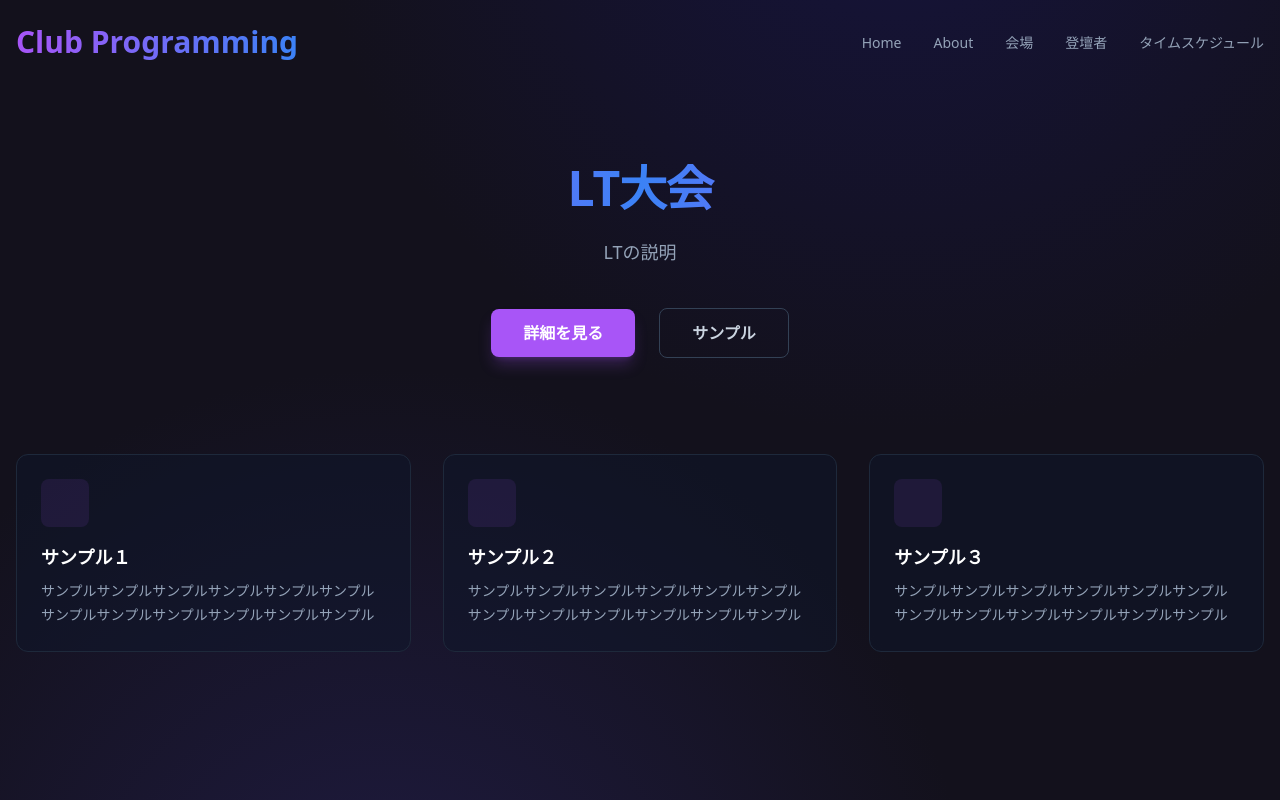
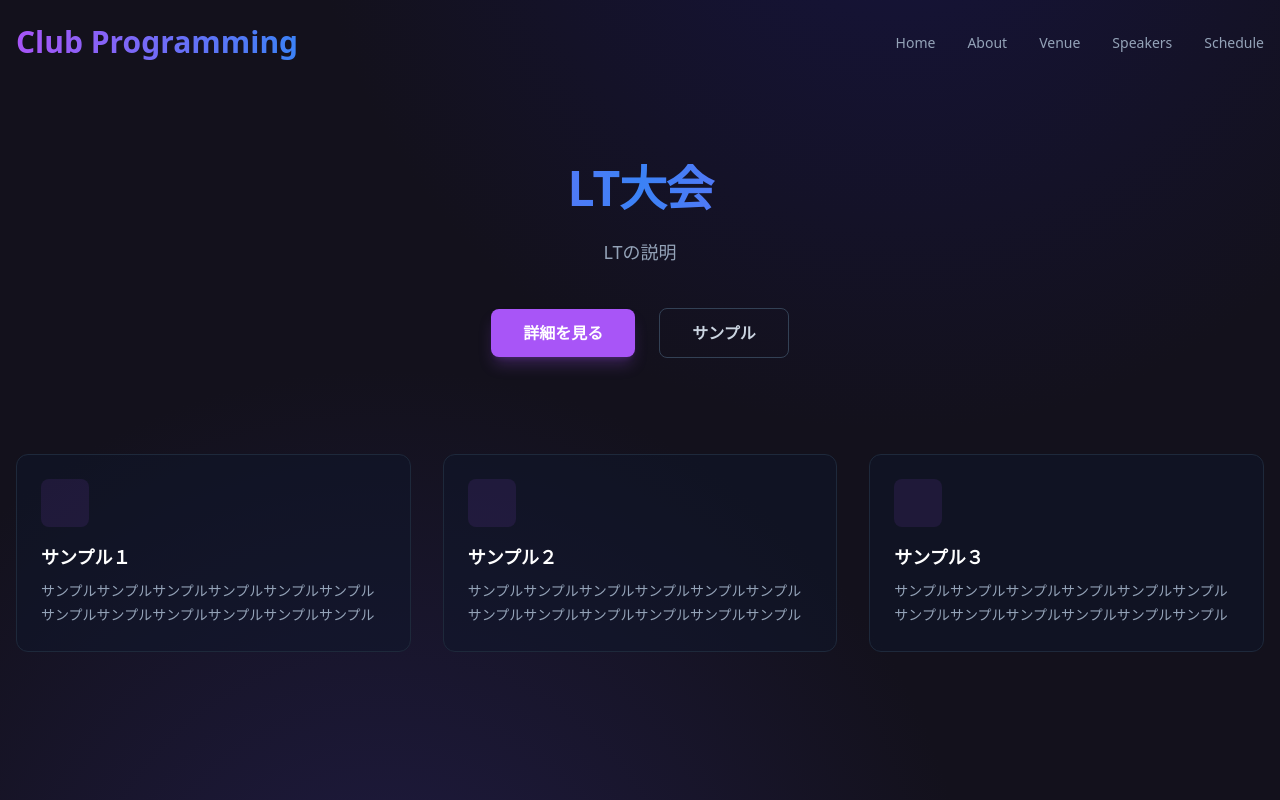
Before and after one commit to club-programming/club-programming.github.io, a React (Vite) app: page / in a window 1280 px wide. Built offline with nearby package versions, Linux system fonts and the light colour scheme.

Commit message:
feat: change header to English

```diff
--- a/src/App.jsx
+++ b/src/App.jsx
@@ -32,7 +32,7 @@ function App() {
                 >
                   About
                 </Link>
-                {['会場', '登壇者', 'タイムスケジュール'].map((item) => (
+                {['Venue', 'Speakers', 'Schedule'].map((item) => (
                   <button
                     key={item}
                     className="text-sm font-medium text-slate-400 transition-colors duration-200 hover:text-white"
```
